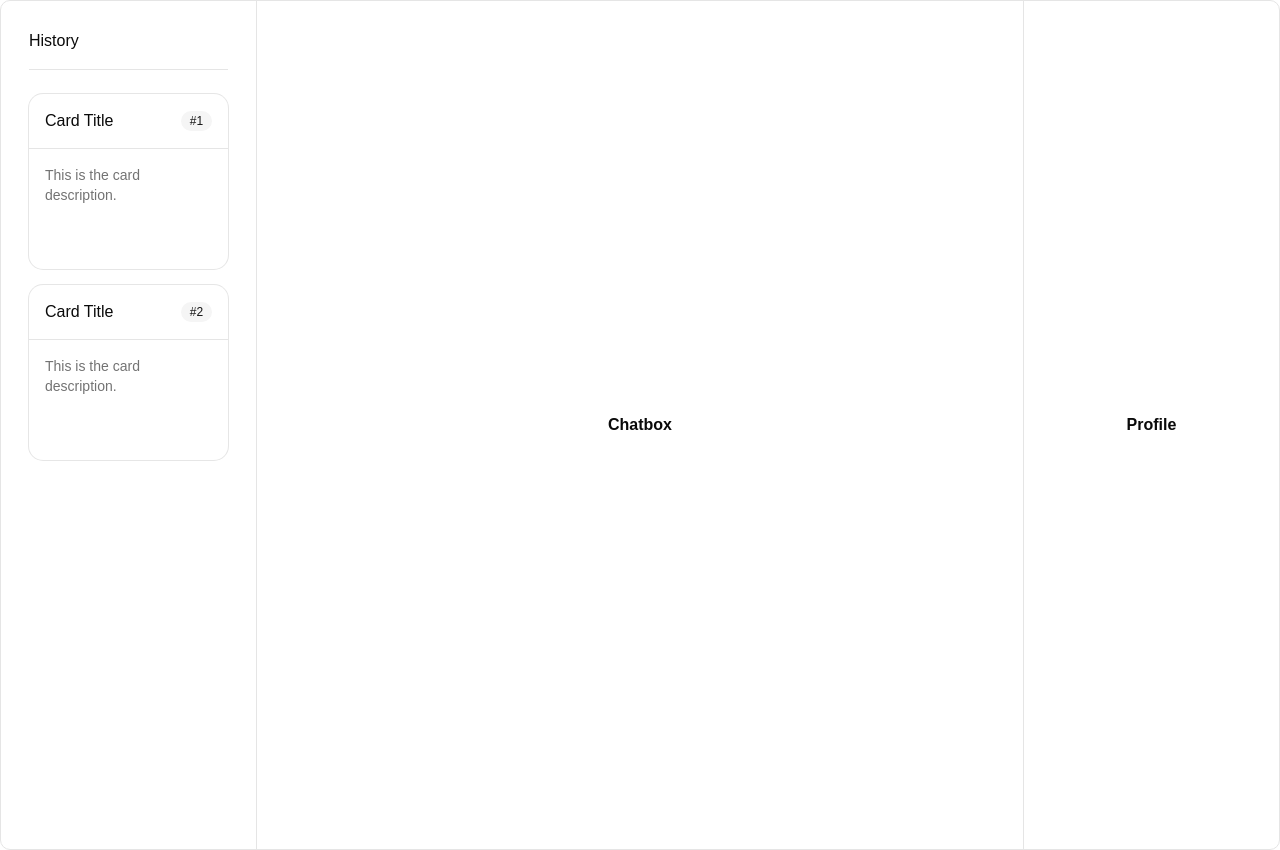
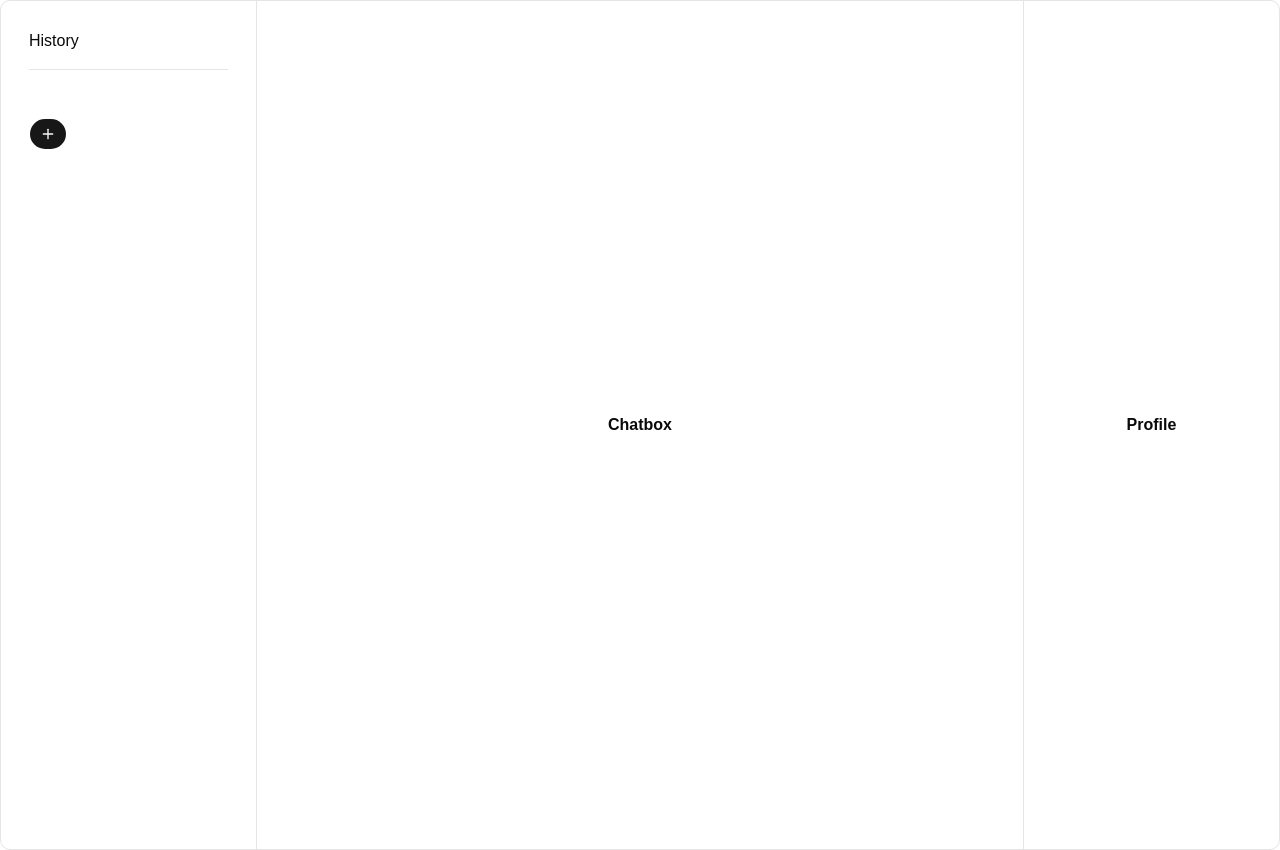
Before and after one commit to csabika98/ConvoVault, a React (Vite) app: page / in a window 1280 px wide. Built offline with nearby package versions, Linux system fonts and the light colour scheme.

Commit message:
implement adding and deleting sessions

```diff
--- a/src/components/History/History.jsx
+++ b/src/components/History/History.jsx
@@ -1,17 +1,47 @@
 import SessionCard from "./SessionCard";
 import { Separator } from "@/components/ui/separator";
+import { Button } from "@/components/ui/button";
+import { Plus } from "lucide-react";
+import { useState } from "react";
 
 function History() {
+  const [sessions, setSessions] = useState([]);
+
+  const addSession = () => {
+    const nextId = Math.max(...sessions.map((s) => s.id), 0) + 1;
+    setSessions((prev) => [
+      ...prev,
+      {
+        id: nextId,
+        title: `Session ${nextId}`,
+        description: `Description for session ${nextId}`,
+      },
+    ]);
+  };
+
+  const deleteSession = (idToDelete) => {
+    setSessions((prev) => prev.filter((session) => session.id !== idToDelete));
+  };
 
   return (
     <>
       <div className="w-full min-h-screen bg-background p-1">
         <h1 className="mb-4">History</h1>
         <Separator className="mb-6" />
-          <div className="flex flex-col gap-4 max-w-6xl mx-auto w-full">
-            <SessionCard counter="1"/>
-            <SessionCard counter="2"/>
+        <div className="flex flex-col gap-4 max-w-6xl mx-auto w-full">
+          {sessions.map((session, index) => (
+            <SessionCard
+              key={session.id}
+              title={session.title}
+              description={session.description}
+              counter={String(index + 1)}
+              onDelete={() => deleteSession(session.id)}
+            />
+          ))}
         </div>
+        <Button className="mt-6 rounded-full" onClick={addSession}>
+          <Plus />
+        </Button>
       </div>
     </>
   )
--- a/src/components/History/SessionCard.jsx
+++ b/src/components/History/SessionCard.jsx
@@ -4,11 +4,11 @@ import { Separator } from "@/components/ui/separator";
 import { Button } from "@/components/ui/button";
 import { Trash2 } from "lucide-react";
 
-export function SessionCard({
+function SessionCard({
   title = "Card Title",
   description = "This is the card description.",
   counter = "1",
-  /*onDelete*/
+  onDelete
 }) {
 
   return (
@@ -33,7 +33,7 @@ export function SessionCard({
         variant="ghost"
         size="icon"
         className="absolute bottom-4 right-4 h-8 w-8 rounded-full p-0 opacity-0 transition-opacity group-hover:opacity-100 hover:bg-destructive/10"
-        /*onClick={onDelete}*/
+        onClick={onDelete}
       >
         <Trash2 className="h-4 w-4" />
         <span className="sr-only">Delete</span>
```
